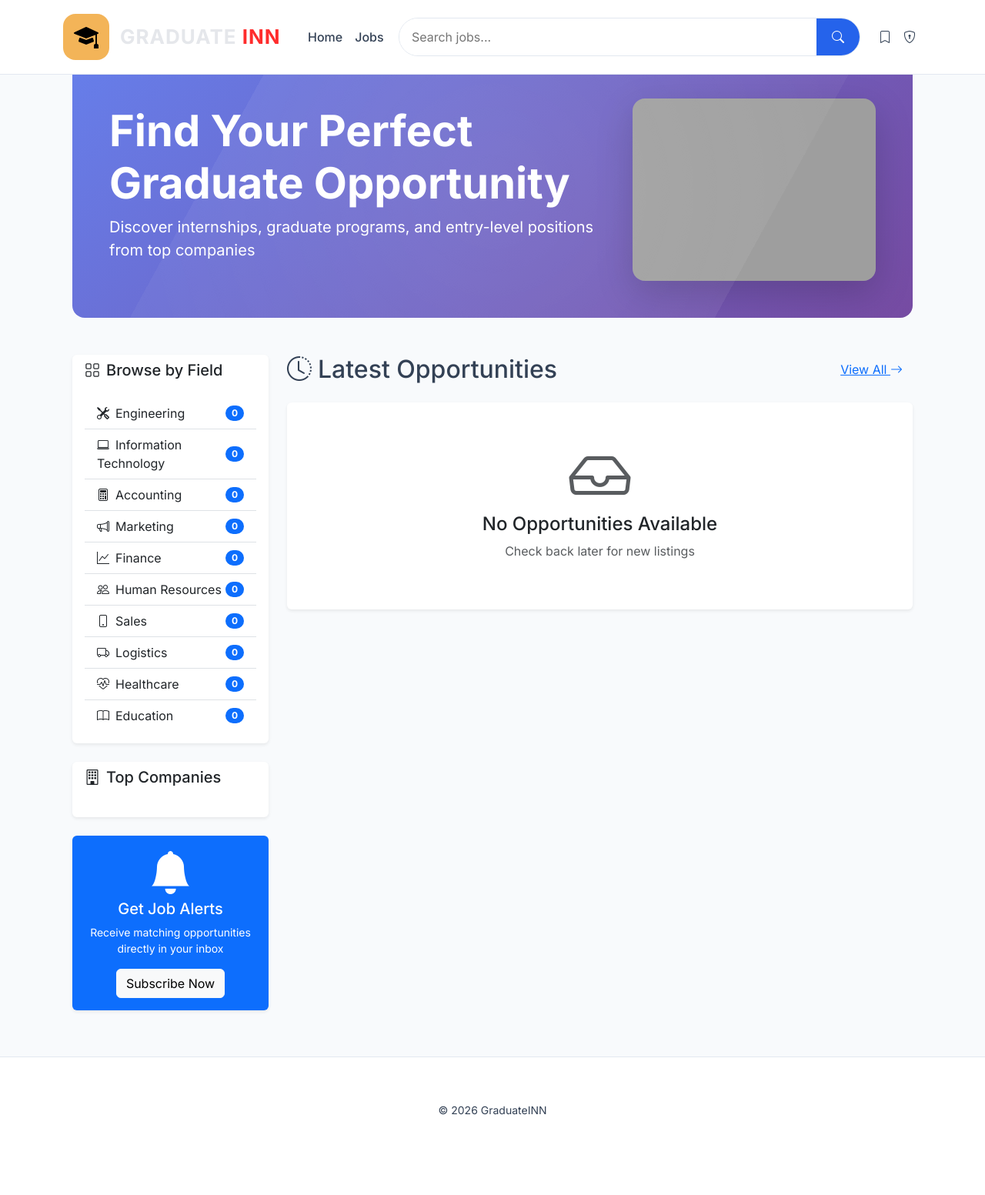
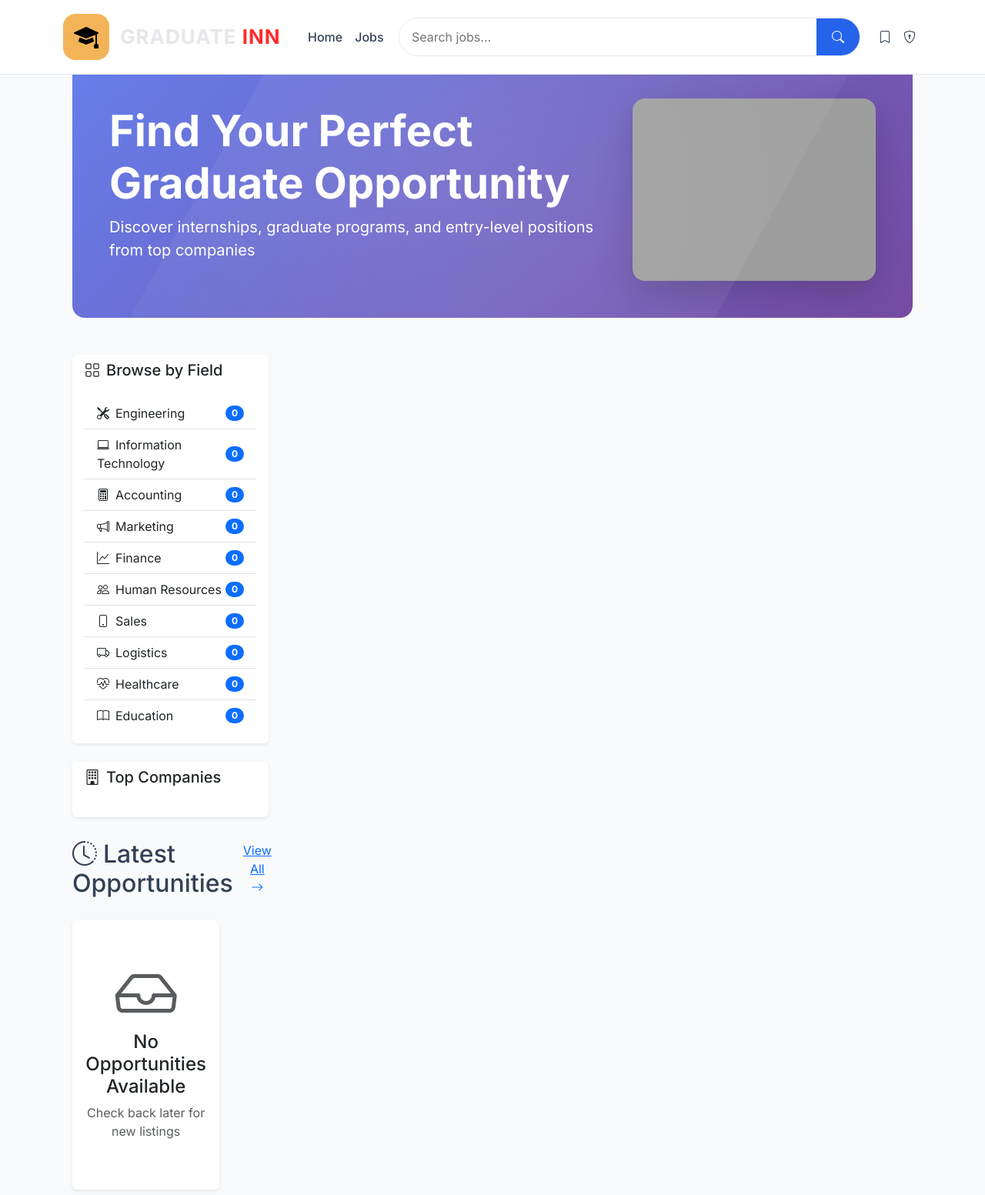
Before and after one commit to Napster-12/GraduateINN, a Flask app: page / in a window 1280 px wide. Shown: the top 1553 px of the page at 77% size. Before the commit the page ends 1449 px from the top, so only its background shows below. Run offline with Flask 3, Linux system fonts and the light colour scheme; data comes from the database, SQL or seed files in the repository; data that the repository does not hold is empty; grey boxes are pictures that could not be loaded.

Commit message:
Update index.html

```diff
--- a/templates/index.html
+++ b/templates/index.html
@@ -1,6 +1,6 @@
 {% extends "base.html" %}
 
-{% block title %}GraduateINN - Find Your Dream Graduate Job{% endblock %}
+{% block title %}GraduateINN - Step Into Your New Career Adventure{% endblock %}
 
 {% block content %}
 <div class="container">
@@ -17,8 +17,6 @@
                             Discover internships, graduate programs, and entry-level positions from top companies
                         </p>
 
-                        <!-- REMOVED THE STATS AND SEARCH SECTION AS REQUESTED -->
-                        <!-- This part has been removed completely -->
 
                     </div>
 
@@ -120,17 +118,6 @@
                     </div>
                 </div>
             </div>
-
-            <!-- Job Alert -->
-            <div class="card border-0 shadow-sm bg-primary text-white">
-                <div class="card-body text-center">
-                    <i class="bi bi-bell-fill display-4 mb-3"></i>
-                    <h5>Get Job Alerts</h5>
-                    <p class="small">Receive matching opportunities directly in your inbox</p>
-                    <a href="/job_alerts" class="btn btn-light">Subscribe Now</a>
-                </div>
-            </div>
-        </div>
 
         <!-- Main Content -->
         <div class="col-lg-9">
```
